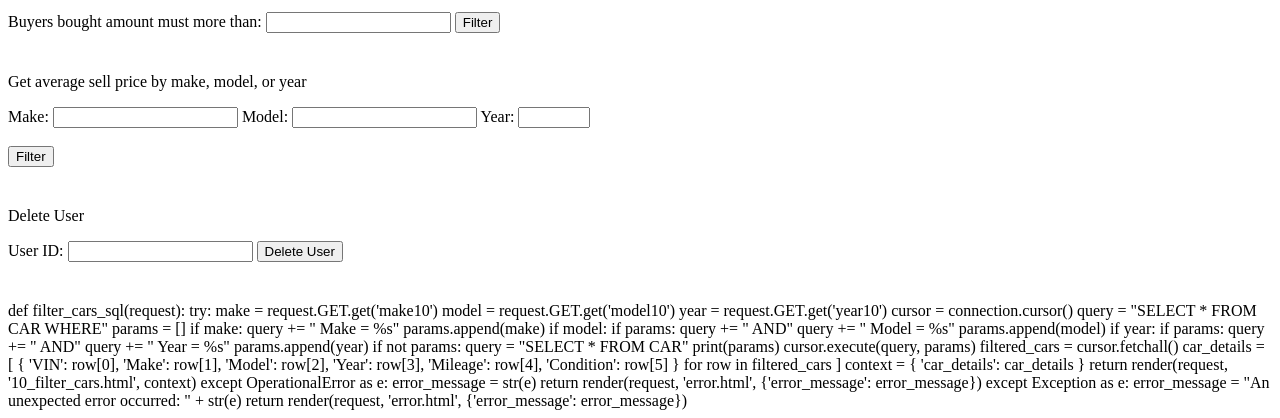
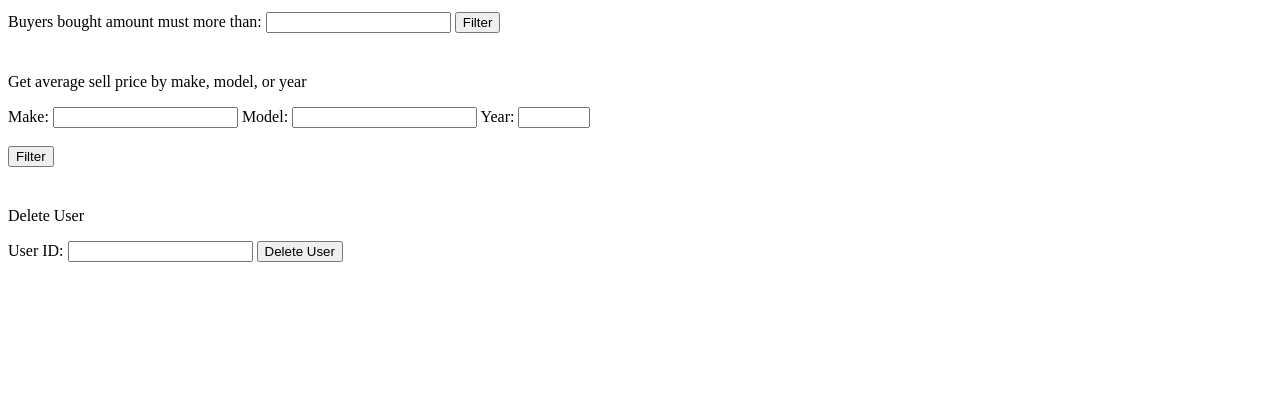
Before and after one commit to toz015/group3project, a Django app: page / in a window 1280 px wide. Shown: the part 1320-1738 px from the top of the page. After the commit the page ends 1582 px from the top, so only its background shows below. Run offline with Django 4.2, Linux system fonts and the light colour scheme.

Commit message:
fix minor bug

```diff
--- a/group3app/views.py
+++ b/group3app/views.py
@@ -345,7 +345,7 @@ def get_review_inform_sql(request):
                 FROM `Order` as o LEFT JOIN Review ON o.OrderID = Review.OrderID
                 WHERE VIN IN
                 (SELECT VIN
-                FROM POST
+                FROM Post
                 WHERE SellerID = %s)
                 """
         cursor.execute(query, [SID])
@@ -376,7 +376,7 @@ def filter_cars_sql(request):
         year = request.GET.get('year10')
 
         cursor = connection.cursor()
-        query = "SELECT * FROM CAR WHERE"
+        query = "SELECT * FROM Car WHERE"
         params = []
 
         if make:
@@ -394,7 +394,10 @@ def filter_cars_sql(request):
             params.append(year)
 
         if not params:
-            query = "SELECT * FROM CAR"
+            query = "SELECT * FROM Car"
+
+        print('testing filter car sql query:')
+        print(query)
 
         cursor.execute(query, params)
         filtered_cars = cursor.fetchall()
@@ -431,7 +434,7 @@ def filter_cars_cont_sql(request):
         year = request.GET.get('year11')
 
         cursor = connection.cursor()
-        query = "SELECT COUNT(VIN) AS NumCars FROM CAR WHERE"
+        query = "SELECT COUNT(VIN) AS NumCars FROM Car WHERE"
         params = []
 
         if make:
@@ -449,7 +452,7 @@ def filter_cars_cont_sql(request):
             params.append(year)
 
         if not params:
-            query = "SELECT COUNT(VIN) AS NumCars FROM CAR"
+            query = "SELECT COUNT(VIN) AS NumCars FROM Car"
 
         cursor.execute(query, params)
         filtered_cars = cursor.fetchall()
@@ -547,47 +550,92 @@ def filter_buyers_sql(request):
         error_message = "An unexpected error occurred: " + str(e)
         return render(request, 'error.html', {'error_message': error_message})
 
+# def avg_sell_price_sql(request):
+#     try:
+#         make = request.GET.get('make14')
+#         model = request.GET.get('model14')
+#         year = request.GET.get('year14')
+
+#         cursor = connection.cursor()
+#         query = f"""
+#                 SELECT AVG(Amount) as AvgSellPrice
+#                 FROM Car as c
+#                 INNER JOIN `Order` as o on c.VIN = o.VIN
+#                 WHERE"""
+
+#         params = []
+
+#         if make:
+#             query += " Make = %s"
+#             params.append(make)
+#         if model:
+#             if params:
+#                 query += " AND"
+#             query += " Model = %s"
+#             params.append(model)
+#         if year:
+#             if params:
+#                 query += " AND"
+#             query += " Year = %s"
+#             params.append(year)
+
+#         if not params:
+#             query = "SELECT AVG(Amount) as AvgSellPrice FROM Car as c INNER JOIN `Order` as o on c.VIN = o.VIN"
+
+#         cursor.execute(query)
+#         avg_sell_price = cursor.fetchall()
+
+#         avg_sell_price_details = [
+#             {
+#                 'AvgSellPrice': row[0]
+#             }
+#             for row in avg_sell_price
+#         ]
+
+#         context = {
+#             'avg_sell_price_details': avg_sell_price_details
+#         }
+#         return render(request, '14_avg_sell_price.html', context)
+
+#     except OperationalError as e:
+#         error_message = str(e)
+#         return render(request, 'error.html', {'error_message': error_message})
+
+#     except Exception as e:
+#         error_message = "An unexpected error occurred: " + str(e)
+#         return render(request, 'error.html', {'error_message': error_message})
+
+
+# Fix misuse of parameterized queries
 def avg_sell_price_sql(request):
     try:
         make = request.GET.get('make14')
         model = request.GET.get('model14')
         year = request.GET.get('year14')
 
-        cursor = connection.cursor()
-        query = f"""
-                SELECT AVG(Amount) as AvgSellPrice
-                FROM CAR as c
-                INNER JOIN `Order` as o on c.VIN = o.VIN
-                WHERE"""
+        query = """
+                SELECT AVG(Amount) AS AvgSellPrice
+                FROM Car AS c
+                INNER JOIN `Order` AS o ON c.VIN = o.VIN
+                WHERE 1=1"""  # Use WHERE 1=1 for easier query concatenation
 
         params = []
 
         if make:
-            query += " Make = %s"
+            query += " AND Make = %s"
             params.append(make)
         if model:
-            if params:
-                query += " AND"
-            query += " Model = %s"
+            query += " AND Model = %s"
             params.append(model)
         if year:
-            if params:
-                query += " AND"
-            query += " Year = %s"
+            query += " AND Year = %s"
             params.append(year)
 
-        if not params:
-            query = "SELECT AVG(Amount) as AvgSellPrice FROM CAR as c INNER JOIN `Order` as o on c.VIN = o.VIN"
-
-        cursor.execute(query)
+        cursor = connection.cursor()
+        cursor.execute(query, params)  # Pass parameters as a second argument
         avg_sell_price = cursor.fetchall()
 
-        avg_sell_price_details = [
-            {
-                'AvgSellPrice': row[0]
-            }
-            for row in avg_sell_price
-        ]
+        avg_sell_price_details = [{'AvgSellPrice': row[0]} for row in avg_sell_price]
 
         context = {
             'avg_sell_price_details': avg_sell_price_details
--- a/group3project/settings.py
+++ b/group3project/settings.py
@@ -97,7 +97,7 @@ if os.getenv('GAE_APPLICATION', None):
             'ENGINE': 'django.db.backends.mysql',
             'HOST': '/cloudsql/finalproject-419105:us-west1:bid-dbms',
             'USER': 'root',
-            'PASSWORD': 'hide_password',
+            'PASSWORD': 'your_password',
             'NAME': 'project',
         }
     }
--- a/templates/home.html
+++ b/templates/home.html
@@ -137,8 +137,7 @@ number</p>
 </html>
 
 
-
-def filter_cars_sql(request):
+<!-- def filter_cars_sql(request):
     try:
         make = request.GET.get('make10')
         model = request.GET.get('model10')
@@ -191,4 +190,4 @@ def filter_cars_sql(request):
 
     except Exception as e:
         error_message = "An unexpected error occurred: " + str(e)
-        return render(request, 'error.html', {'error_message': error_message})
+        return render(request, 'error.html', {'error_message': error_message}) -->
```
